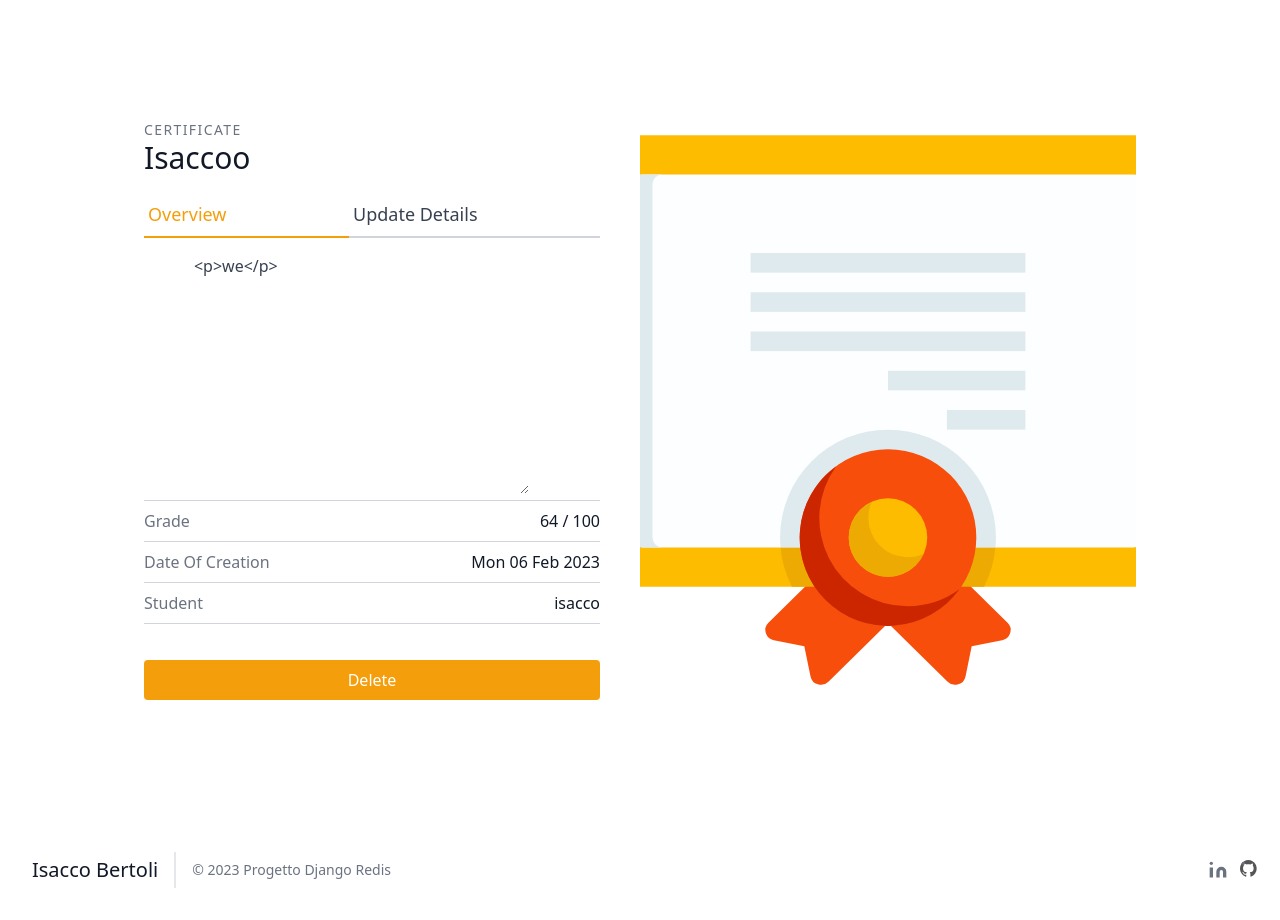
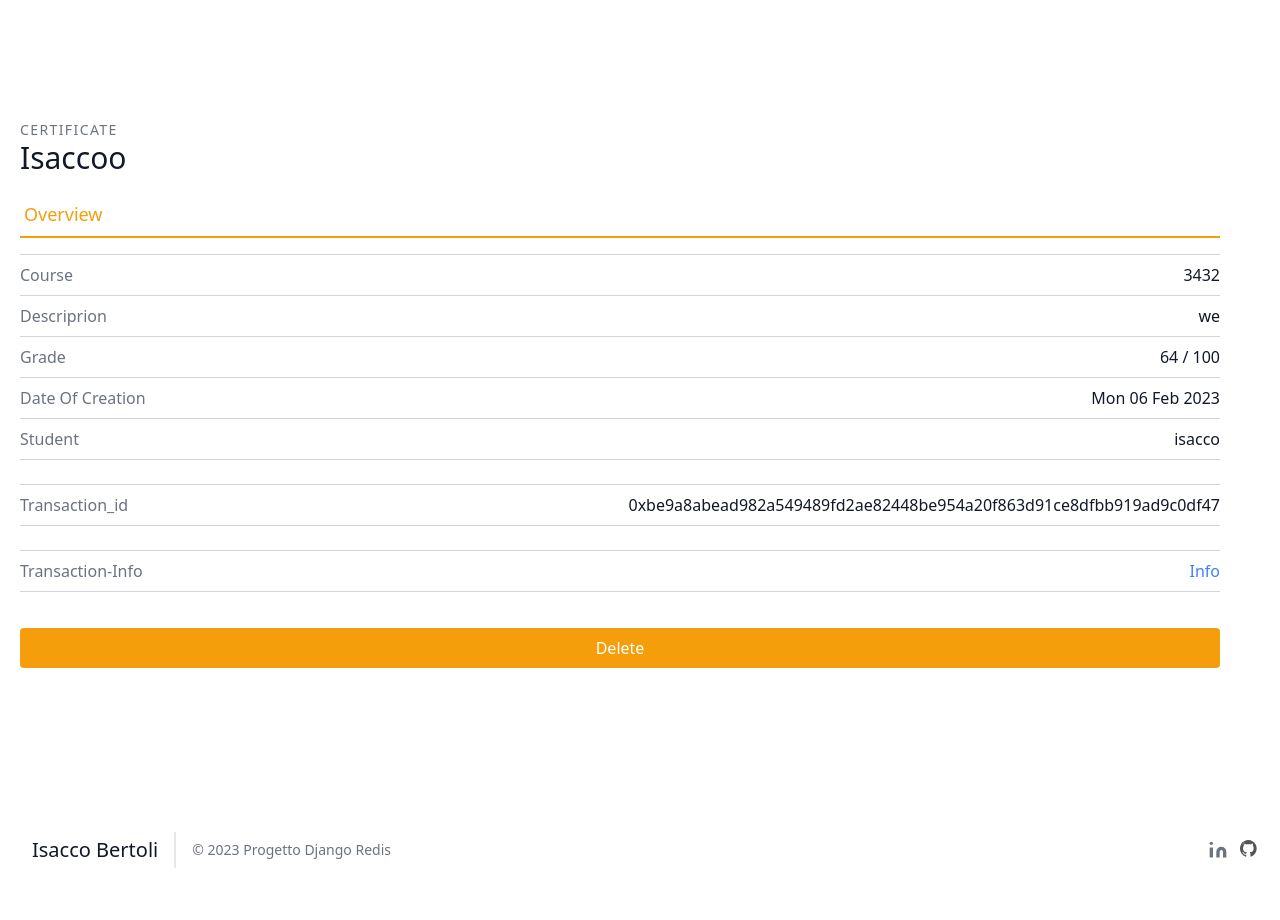
Before and after one commit to Isacco-B/migrantSchool, a Django app: page /certificates/19/ in a window 1280 px wide. Shown: the part 72-992 px from the top of the page. After the commit the page ends 940 px from the top, so only its background shows below. Run offline with Django 4.2, Linux system fonts and the light colour scheme; a user stored in the database is signed in; data comes from the database, SQL or seed files in the repository; both versions use the stored data as it was after the commit; some libraries are stand-ins or nearby versions.

Commit message:
send transaction

```diff
--- a/base/models.py
+++ b/base/models.py
@@ -1,7 +1,10 @@
 from django.db import models
-from django.utils import timezone
+from django.utils import timezone, dateformat, formats
 from django.db.models.signals import post_save
 from django.contrib.auth.models import AbstractUser
+from .utils import sendTransaction
+import json
+import hashlib
 
 
 class User(AbstractUser):
@@ -23,30 +26,35 @@ class User(AbstractUser):
         return self.username
 
 
-# class UserProfile(models.Model):
-#     student = models.OneToOneField("User", on_delete=models.CASCADE)
-
-#     def __str__(self) -> str:
-#         return self.student.username
-
 class Certificate(models.Model):
     course = models.CharField(max_length=20)
     grade = models.IntegerField(default=0)
-    date_of_creation = models.DateTimeField(default=timezone.now())
+    date_of_creation = models.DateField(default=timezone.localdate())
     description = models.TextField()
     transaction_id = models.TextField(null=True, blank=True, editable=False)
     student = models.ForeignKey("User", on_delete=models.CASCADE)
+
+    def save(self):
+        self.transaction_id = self.write_on_chain()
+        print(self.transaction_id)
+        super(Certificate, self).save()
+
+    def write_on_chain(self):
+        dictionary = {
+            'first_name': self.student.first_name,
+            'last_name': self.student.last_name,
+            'course': self.course,
+            'grade': self.grade,
+            'date_of_creation': dateformat.format(self.date_of_creation, formats.get_format('DATE_FORMAT')),
+            'description': self.description,
+        }
+        hash_didictionary = hashlib.sha256(json.dumps(dictionary).encode("utf-8")).hexdigest()
+        transaction_id = sendTransaction(message=hash_didictionary)
+        return transaction_id
 
     class Meta:
         verbose_name = ("Certificate")
         verbose_name_plural = ("Certificates")
 
     def __str__(self):
-        return self.description
-
-
-# def post_user_created_signal(sender, instance, created, **kwargs):
-#     if created:
-#         UserProfile.objects.create(student=instance)
-
-# post_save.connect(post_user_created_signal, sender=User)
+        return self.student.username + " " + self.course
--- a/base/signals.py
+++ b/base/signals.py
@@ -17,6 +17,6 @@ def login_success(sender, request, user, **kwargs):
     if user_last_ip is None:
         r.set(user, user_ip)
     elif user_last_ip.decode() != user_ip:
-        print(f"Ip: {user_ip} - Ip_Precedente {user_last_ip}")
+        print(f"Ip: {user_ip} - Ip_Precedente {user_last_ip.decode()}")
         r.set(user, user_ip)
-        messages.warning(request,f'your ip has changed: current_ip {user_ip} | last_ip {user_last_ip}')
+        messages.warning(request,f'your ip has changed: current_ip {user_ip} | last_ip {user_last_ip.decode()}')
--- a/base/views.py
+++ b/base/views.py
@@ -22,5 +22,5 @@ class SearchResultsView(generic.ListView):
 
     def get_queryset(self):
         query = self.request.GET.get('q')
-        object_list = Certificate.objects.filter(course__icontains=query)
+        object_list = Certificate.objects.filter(transaction_id__icontains=query)
         return object_list
--- a/certificates/templates/certificates/certificate_detail.html
+++ b/certificates/templates/certificates/certificate_detail.html
@@ -4,23 +4,28 @@
 
 <section class="text-gray-700 body-font overflow-hidden">
   <div class="container px-5 py-24 mx-auto">
-    <div class="lg:w-4/5 mx-auto flex flex-wrap">
-      <div class="lg:w-1/2 w-full lg:pr-10 lg:py-6 mb-6 lg:mb-0">
+    <div class="mx-auto flex flex-wrap">
+      <div class="w-full lg:pr-10 lg:py-6 mb-6 lg:mb-0">
           <h2 class="text-sm title-font text-gray-500 tracking-widest">CERTIFICATE</h2>
           <h1 class="text-gray-900 text-3xl title-font font-medium mb-4">{{ certificates.student.first_name }}</h1>
           <div class="flex mb-4">
               <a href={% url 'certificates:certificate-detail' certificates.pk %} class="flex-grow text-yellow-500 border-b-2 border-yellow-500 py-2 text-lg px-1">
                   Overview
               </a>
-              {% if request.user.is_staff %}
+              {% comment %} {% if request.user.is_staff %}
               <a href={% url 'certificates:certificate-update' certificates.pk %} class="flex-grow border-b-2 border-gray-300 py-2 text-lg px-1">
                   Update Details
               </a>
-              {% endif %}
+              {% endif %} {% endcomment %}
           </div>
-          <textarea name="" id="" cols="40" rows="10">
-            {{ certificates.description|linebreaks }}
-          </textarea>
+          <div class="flex border-t border-gray-300 py-2">
+            <span class="text-gray-500">Course</span>
+            <span class="ml-auto text-gray-900">{{ certificates.course }}</span>
+          </div>
+          <div class="flex border-t border-gray-300 py-2">
+            <span class="text-gray-500">Descriprion</span>
+            <span class="ml-auto text-gray-900">{{ certificates.description }}</span>
+          </div>
           <div class="flex border-t border-gray-300 py-2">
               <span class="text-gray-500">Grade</span>
               <span class="ml-auto text-gray-900">{{ certificates.grade }} / 100</span>
@@ -33,6 +38,14 @@
               <span class="text-gray-500">Student</span>
               <span class="ml-auto text-gray-900">{{ certificates.student }}</span>
           </div>
+          <div class="flex border-t border-b mb-6 border-gray-300 py-2">
+            <span class="text-gray-500">Transaction_id</span>
+            <span class="ml-auto text-gray-900">{{ certificates.transaction_id }}</span>
+          </div>
+          <div class="flex border-t border-b mb-6 border-gray-300 py-2">
+            <span class="text-gray-500">Transaction-Info</span>
+            <span class="ml-auto text-blue-500 "><a href='#'>Info</a></span>
+          </div>
           {% if request.user.is_staff %}
           <div class="flex">
             <a href="{% url 'certificates:certificate-delete' certificates.pk %}" class="w-full mt-3 text-center text-white bg-yellow-500 border-0 py-2 px-6 focus:outline-none hover:bg-yellow-600 rounded">
@@ -41,7 +54,6 @@
           </div>
           {% endif %}
       </div>
-      <img alt="certificate" class="lg:w-1/2 w-full lg:h-auto h-50 object-cover object-center rounded" src={% static 'img/certificate.svg' %}>
     </div>
   </div>
 </section>
--- a/certificates/urls.py
+++ b/certificates/urls.py
@@ -20,6 +20,7 @@ from .views import (
     CertificateDetailView,
     CertificateUpdateView,
     CertificateDeleteView,
+    TransactionDetailView,
 )
 
 app_name = 'certificates'
@@ -28,6 +29,7 @@ urlpatterns = [
     path('', CertificateListView.as_view(), name='certificate-list'),
     path('create/', CertificateCreateView.as_view(), name='certificate-create'),
     path('<int:pk>/', CertificateDetailView.as_view(), name='certificate-detail'),
-    path('update/<int:pk>/', CertificateUpdateView.as_view(), name='certificate-update'),
+    path('slug:slug', TransactionDetailView, name='transaction-detail'),
+    # path('update/<int:pk>/', CertificateUpdateView.as_view(), name='certificate-update'),
     path('delete/<int:pk>/', CertificateDeleteView.as_view(), name='certificate-delete'),
 ]
--- a/certificates/views.py
+++ b/certificates/views.py
@@ -1,9 +1,11 @@
 from django.shortcuts import render, reverse
 from django.contrib import messages
 from django.views import generic
+from django.views.generic.base import TemplateView
 from django.contrib.auth.mixins import LoginRequiredMixin
 from base.models import Certificate
 from base.forms import CertificateForm
+from base.utils import sendTransaction, get_transaction
 from .mixins import StaffAndLoginRequiredMixin
 
 
@@ -18,7 +20,6 @@ class CertificateListView(LoginRequiredMixin, generic.ListView):
             return Certificate.objects.filter(student=self.request.user.pk)
 
 
-
 class CertificateCreateView(StaffAndLoginRequiredMixin, generic.CreateView):
     template_name = 'certificates/certificate_create.html'
     form_class = CertificateForm
@@ -31,7 +32,7 @@ class CertificateCreateView(StaffAndLoginRequiredMixin, generic.CreateView):
         return super(CertificateCreateView, self).form_valid(form)
 
 
-class CertificateDetailView(generic.DeleteView):
+class CertificateDetailView(generic.DetailView):
     template_name = 'certificates/certificate_detail.html'
     context_object_name = 'certificates'
 
@@ -65,3 +66,11 @@ class CertificateDeleteView(StaffAndLoginRequiredMixin, generic.DeleteView):
 
     def get_success_url(self) -> str:
         return reverse('certificates:certificate-list')
+
+
+def TransactionDetailView(request):
+    transiction = get_transaction('0xdf9ab500a87d92d058c65053ce831d648052d82fdacd8f6aac5a945c12d72832')
+    context = {
+        "transiction": transiction
+    }
+    return render(request, "certificates/transaction_detail.html", context)
```
Also changed, not shown: base/utils.py (added, +35 -0 lines), base/wallet.py (added, +8 -0 lines), certificates/templates/certificates/certificate_list.html (+4 -4 lines), certificates/templates/certificates/transaction_detail.html (added, +48 -0 lines), db.sqlite3, static/img/certificate.svg.
